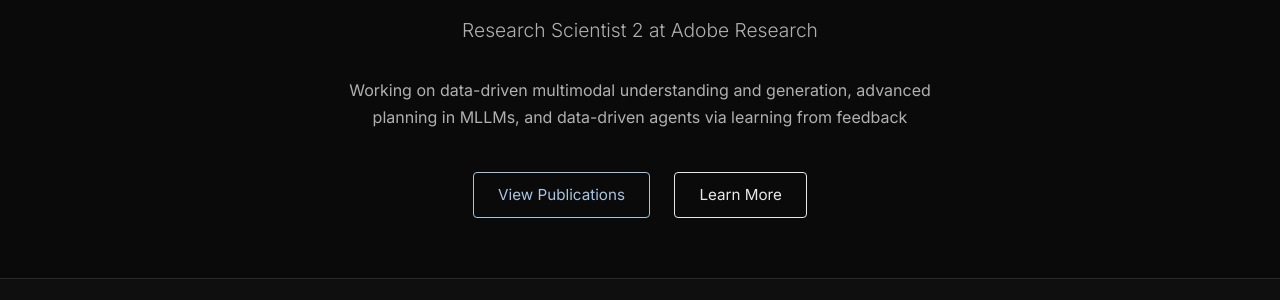
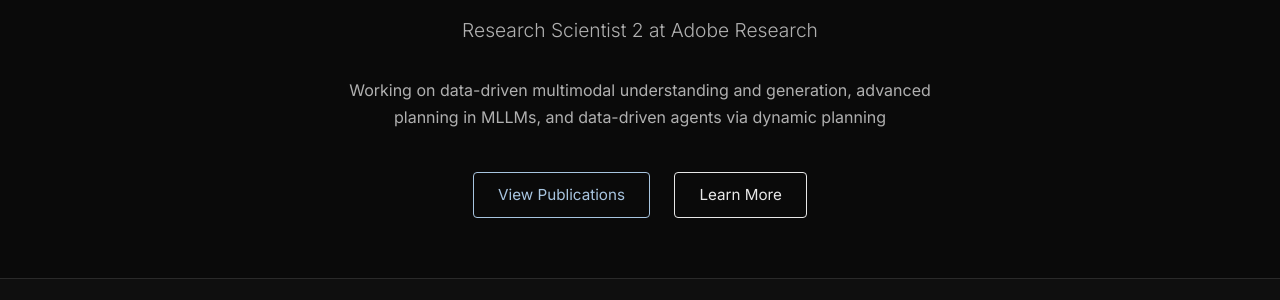
Before and after one commit to ISHITADG/ishitadg.github.io, a Jekyll site: the page built from index.html, in a window 1280 px wide and 900 px high, scrolled down 318 px. Shown: the part 180-480 px from the top of the window. Built offline with Jekyll 4.4.1, drawn with Linux system fonts in a browser that asks for light colours; the list of posts is cut into pages by our own code; a style sheet for code colours, icons or effects is not loaded.

Commit message:
Update hero description: data-driven agents via dynamic planning

```diff
--- a/index.html
+++ b/index.html
@@ -15,7 +15,7 @@
       Research Scientist 2 at Adobe Research
     </p>
     <p class="hero-description" style="font-size: 1rem; max-width: 600px; margin: 0 auto 2.5rem; line-height: 1.7; color: #b0b0b0; animation: fadeInUp 1.2s ease-out;">
-      Working on data-driven multimodal understanding and generation, advanced planning in MLLMs, and data-driven agents via learning from feedback
+      Working on data-driven multimodal understanding and generation, advanced planning in MLLMs, and data-driven agents via dynamic planning
     </p>
     <div class="hero-buttons" style="animation: fadeInUp 1.4s ease-out;">
       <a href="{{ '/publications/' | relative_url }}" class="btn btn-primary" style="margin: 0 10px; padding: 10px 24px; border-radius: 4px; text-decoration: none; display: inline-block; border: 1px solid #a8c5e0; color: #a8c5e0; font-weight: 400; transition: all 0.3s; font-size: 0.95rem;">
```
